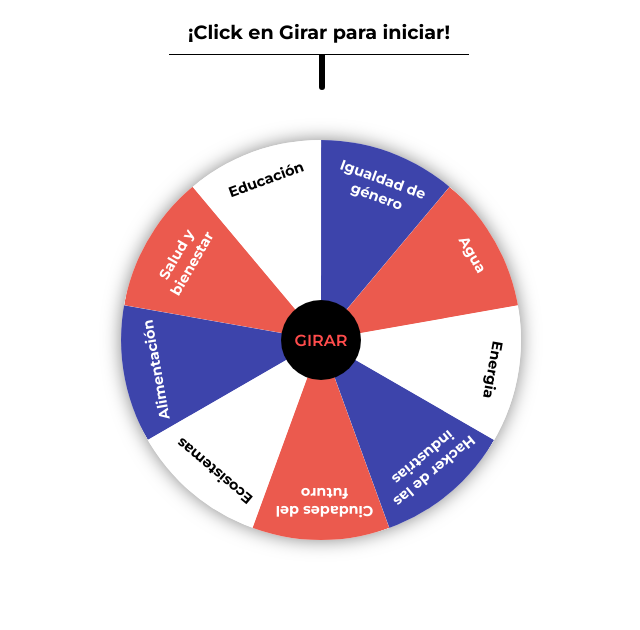
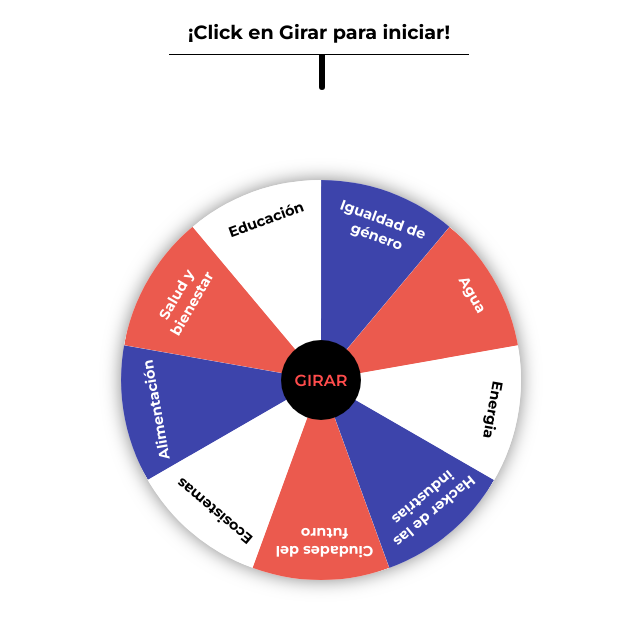
Before and after one commit to jova1091/ruletas, a plain HTML site: page ruleta/index.html in a window 1280 px wide. Shown: the whole page, without its empty margins (319-959 px from the left). Drawn offline with Linux system fonts and the light colour scheme.

Commit message:
Fix: margen

```diff
--- a/ruleta/master.css
+++ b/ruleta/master.css
@@ -32,7 +32,7 @@ h1 {
   flex-direction: column;
   justify-content: center;
   align-items: center;
-  height: 85vh;
+  height: calc(85vh + 80px);
   overflow: hidden;
 }
 
--- a/ruleta2/master.css
+++ b/ruleta2/master.css
@@ -32,7 +32,7 @@ h1 {
   flex-direction: column;
   justify-content: center;
   align-items: center;
-  height: 85vh;
+  height: calc(85vh + 80px);
   overflow: hidden;
 }
 
--- a/ruleta3/master.css
+++ b/ruleta3/master.css
@@ -32,7 +32,7 @@ h1 {
   flex-direction: column;
   justify-content: center;
   align-items: center;
-  height: 85vh;
+  height: calc(85vh + 80px);
   overflow: hidden;
 }
 
```
